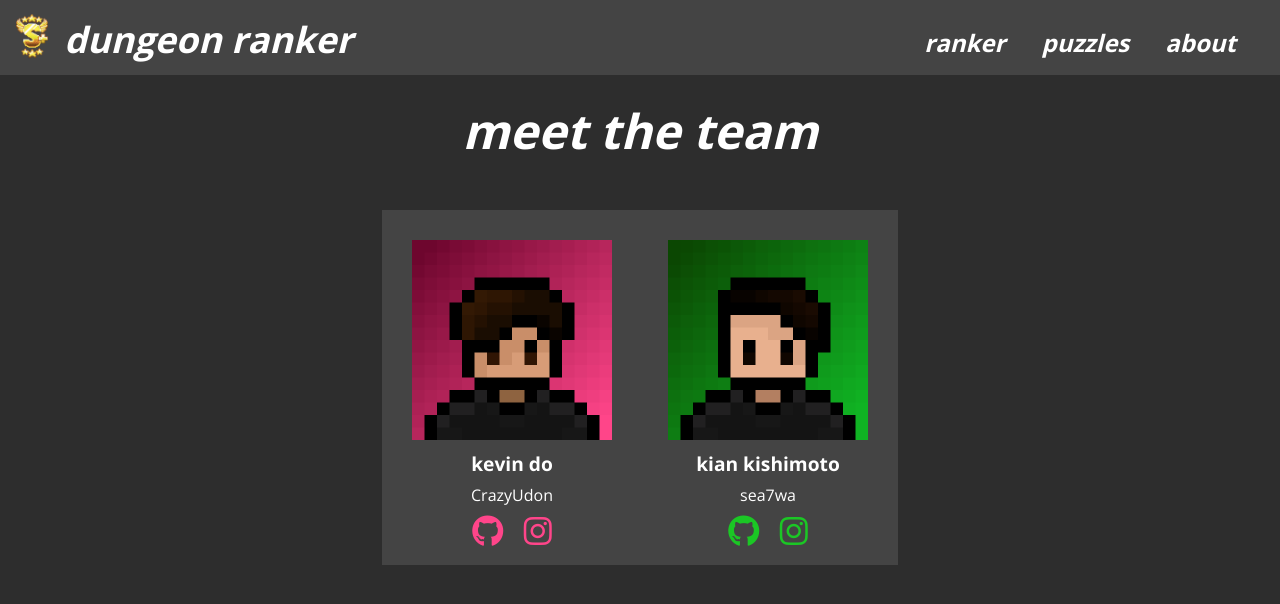
After one commit to kevin-dough/dungeon-ranker, a Flask app: page /about in a window 1280 px wide. The commit adds this page. Shown: the top 604 px of the page. Run offline with Flask 2, Linux system fonts and the light colour scheme; some libraries are stand-ins or nearby versions.

Commit message:
about page

```diff
--- /dev/null
+++ b/aboutdata.py
@@ -0,0 +1,22 @@
+def kevin():
+    name = "kevin do"
+    color = "#ff458a"
+    firstname = "kevin"
+    ign = "CrazyUdon"
+    social1 = "https://github.com/kevin-dough"
+    social2 = "https://www.instagram.com/_kevintdo_/"
+    info = {"name": name, "color": color, "firstname": firstname, "ign": ign, "social1": social1, "social2": social2}
+    return info
+
+def kian():
+    name = "kian kishimoto"
+    color = "#1bc725"
+    firstname = "kian"
+    ign = "sea7wa"
+    social1 = "https://github.com/Uhpachee"
+    social2 = "https://www.instagram.com/kian.isntcool/"
+    info = {"name": name, "color": color, "firstname": firstname, "ign": ign, "social1": social1, "social2": social2}
+    return info
+
+def groupdata():
+    return [kevin(), kian()]
--- a/main.py
+++ b/main.py
@@ -1,4 +1,6 @@
 from flask import Flask, redirect, url_for, render_template, request
+import aboutdata
+
 app = Flask(__name__)
 
 @app.route("/home")
@@ -6,5 +8,9 @@ app = Flask(__name__)
 def home():
     return render_template("index.html")
 
+@app.route("/about")
+def about():
+    return render_template("about.html", groupdatalist=aboutdata.groupdata())
+
 if __name__ == "__main__":
     app.run(debug=True)
--- a/static/css/styles.css
+++ b/static/css/styles.css
@@ -17,6 +17,31 @@
     color: white;
     margin-right: 20px;
 
+}
+
+.pageTitle {
+    font-family: "Open Sans";
+    font-style: italic;
+    font-weight: 900;
+    font-size:3em;
+    color: white;
+}
+
+.pageText {
+    font-family: "Open Sans";
+    font-style: normal;
+    font-weight: normal;
+    font-size:1em;
+    color: white;
+    line-height: 0;
+}
+
+.socialName {
+    font-family: "Open Sans";
+    font-style: normal;
+    font-weight: 700;
+    font-size:1.2em;
+    color: white;
 }
 
 a:link, a:visited {
--- /dev/null
+++ b/templates/about.html
@@ -0,0 +1,30 @@
+{% extends "base.html" %}
+
+{% block about %}
+
+<center><h1 class="pageTitle">meet the team</h1></center>
+
+<center><div class="row justify-content-around" style="width:40%;margin-top:50px">
+    {% for data in groupdatalist: %}
+    {% set name = data["name"] %}
+    {% set ign = data["ign"] %}
+    {% set color = data["color"] %}
+    {% set firstname = data["firstname"] %}
+    {% set social1 = data["social1"] %}
+    {% set social2 = data["social2"] %}
+
+    <div class="row justify-content-around" style="width:260px; background-color:#444444; padding-top:30px;">
+        <div>
+            <img src="static/images/pixel{{firstname}}.png" width="200px" height="200px">
+            <p style="margin-top:10px" class="socialName" >{{name}}</p>
+            <p style="margin-top:2px" class="pageText" >{{ign}}</p>
+            <div style="width:50%; margin-top:20px;" class="row justify-content-around">
+                <p><a target="_blank" href="{{social1}}"><i style="color:{{color}};font-size:2em" class="fa fa-github"></i></a></p>
+                <p><a target="_blank" href="{{social2}}"><i style="color:{{color}};font-size:2em" class="fa fa-instagram"></i></a></p>
+            </div>
+        </div>
+    </div>
+    {% endfor %}
+</div></center>
+
+{% endblock %}
--- a/templates/base.html
+++ b/templates/base.html
@@ -51,5 +51,9 @@
 
 {% block index %}
 {% endblock %}
+
+{% block about %}
+{% endblock %}
+
 </body>
 </html>
```
Also changed, not shown: static/images/pixelkevin.png (added), static/images/pixelkian.png (added).
